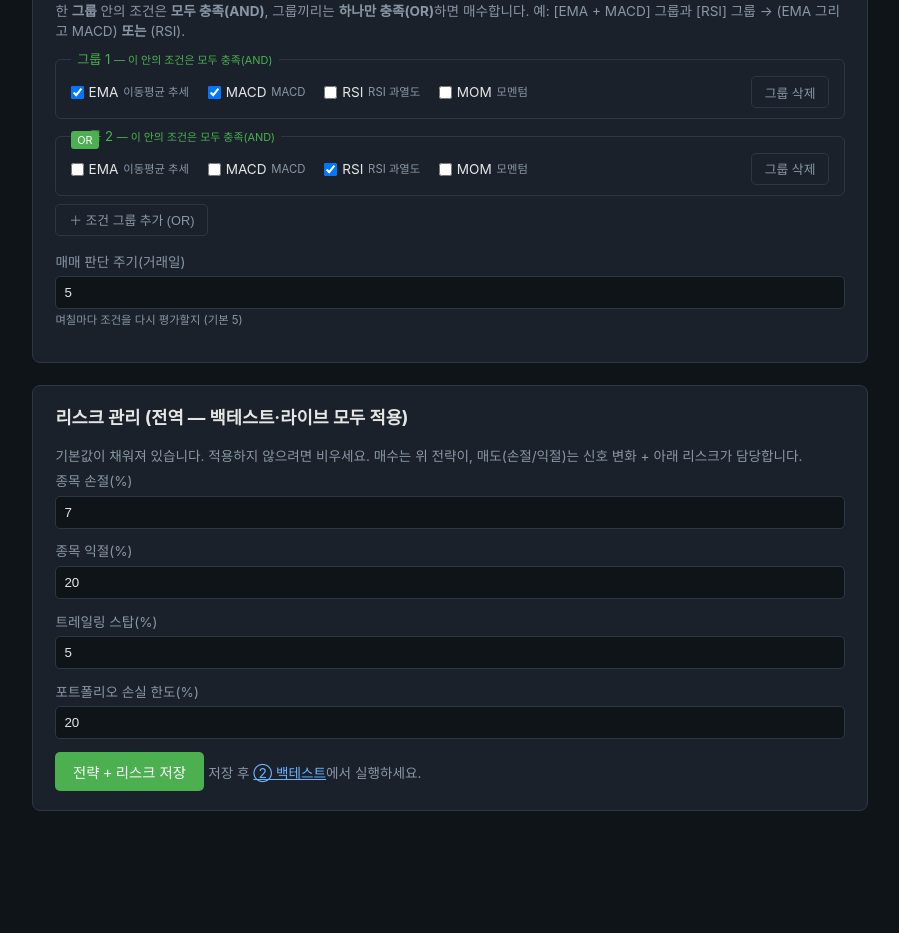
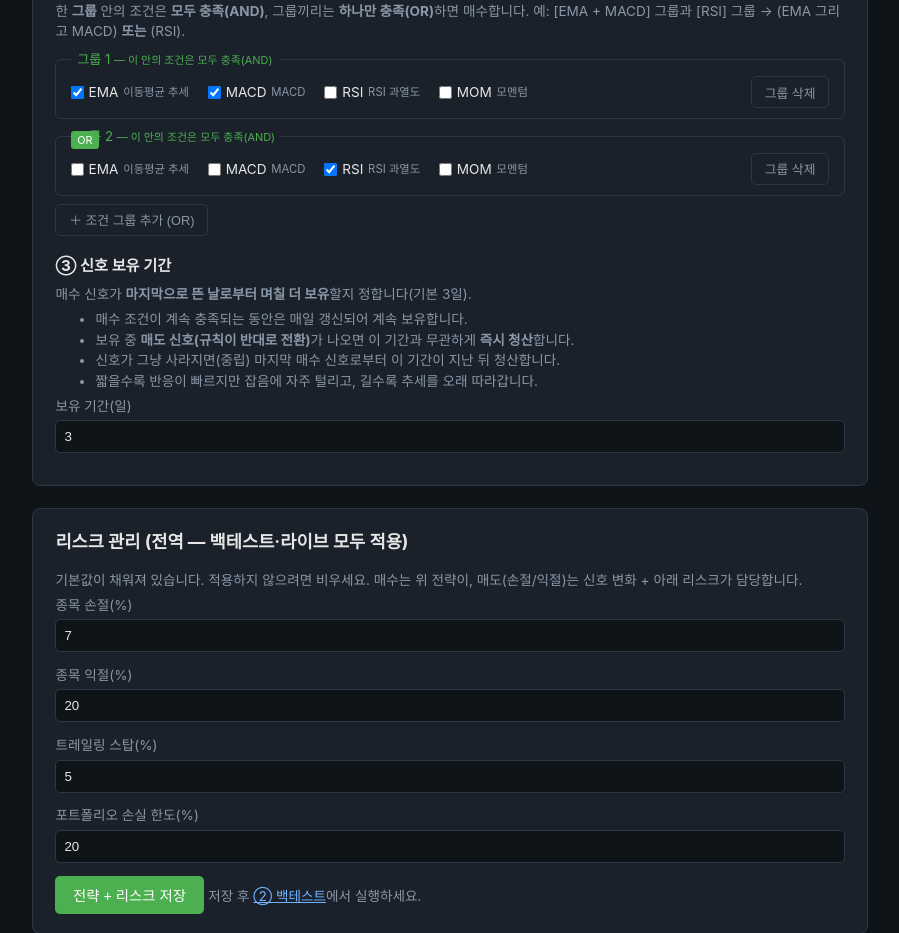
Before and after one commit to JeongSeongMok/buylow, a FastAPI app: page /strategy in a window 1280 px wide. Shown: the part 770-1703 px from the top of the page, without its empty margins (190-1089 px from the left). Before the commit the page ends 1581 px from the top, so only its background shows below. Run offline with FastAPI, Linux system fonts and the light colour scheme.

Commit message:
feat(dashboard): default hold period to 3 days + explain the setting
Co-Authored-By: Claude Opus 4.8 <noreply@anthropic.com>

```diff
--- a/orchestrator/dashboard/templates/strategy.html
+++ b/orchestrator/dashboard/templates/strategy.html
@@ -39,9 +39,16 @@
   </div>
   <button type="button" class="ghost" onclick="addGroup()">＋ 조건 그룹 추가 (OR)</button>
 
-  <label class="spaced">매매 판단 주기(거래일)
-    <input type="text" name="period_days" value="{{ strategy.period_days }}" size="6">
-    <small>며칠마다 조건을 다시 평가할지 (기본 5)</small></label>
+  <h3>③ 신호 보유 기간</h3>
+  <p class="meta">매수 신호가 <b>마지막으로 뜬 날로부터 며칠 더 보유</b>할지 정합니다(기본 3일).</p>
+  <ul class="meta">
+    <li>매수 조건이 계속 충족되는 동안은 매일 갱신되어 계속 보유합니다.</li>
+    <li>보유 중 <b>매도 신호(규칙이 반대로 전환)</b>가 나오면 이 기간과 무관하게 <b>즉시 청산</b>합니다.</li>
+    <li>신호가 그냥 사라지면(중립) 마지막 매수 신호로부터 이 기간이 지난 뒤 청산합니다.</li>
+    <li>짧을수록 반응이 빠르지만 잡음에 자주 털리고, 길수록 추세를 오래 따라갑니다.</li>
+  </ul>
+  <label>보유 기간(일)
+    <input type="text" name="period_days" value="{{ strategy.period_days }}" size="6"></label>
 </section>
 
 <section class="card">
--- a/orchestrator/signals_catalog.py
+++ b/orchestrator/signals_catalog.py
@@ -50,7 +50,7 @@ CATALOG: list[SignalSpec] = [
 ]
 
 DEFAULT_RULE = "(EMA AND MACD) OR RSI"
-DEFAULT_PERIOD_DAYS = 5
+DEFAULT_PERIOD_DAYS = 3
 
 _BY_LABEL = {s.label: s for s in CATALOG}
 
```
Also changed, not shown: tests/test_signals_catalog.py (+1 -1 lines).
